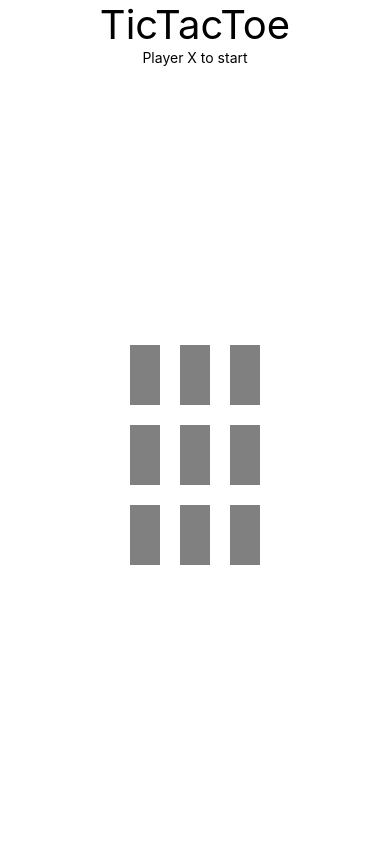
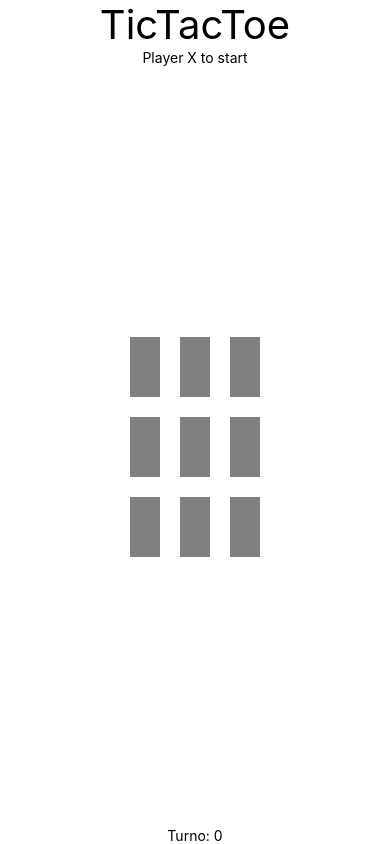
Before and after one commit to MrM0ra/TicTacToe-React-Native, a React Native app in the folder TicTacToe/: screen / in a window 390 px wide. Built offline with nearby package versions, Linux system fonts and the light colour scheme.

Commit message:
validations to not override boxes done

```diff
--- a/TicTacToe/App.js
+++ b/TicTacToe/App.js
@@ -10,6 +10,8 @@ export default function App() {
 
 	const [currentPlayer, setCurrentPlayer] = react.useState("X")
 
+	const [currentTurn, setCurrentTurn] = react.useState(0)
+
 	const [board, setboard] = react.useState(
 		[
 			" "," "," ",
@@ -19,11 +21,14 @@ export default function App() {
 	)
 
 	const pressField = (index) => {
-		let newBoard = board;
-		newBoard[index] = currentPlayer
-		setboard(newBoard)
-		setRefresh(!refresh)
-		currentPlayer==="X" ? setCurrentPlayer("O") : setCurrentPlayer("X")
+		if(board[index] !="X" && board[index] !="O"){
+			let newBoard = board;
+			newBoard[index] = currentPlayer
+			setboard(newBoard)
+			setRefresh(!refresh)
+			currentPlayer==="X" ? setCurrentPlayer("O") : setCurrentPlayer("X")
+			setCurrentTurn(currentTurn+1)
+		}
 	}
 
 	return (
@@ -46,6 +51,7 @@ export default function App() {
 			>
 
 			</FlatList>
+			<Text>Turno: {currentTurn}</Text>
 		</View>
 	);
 }
```
